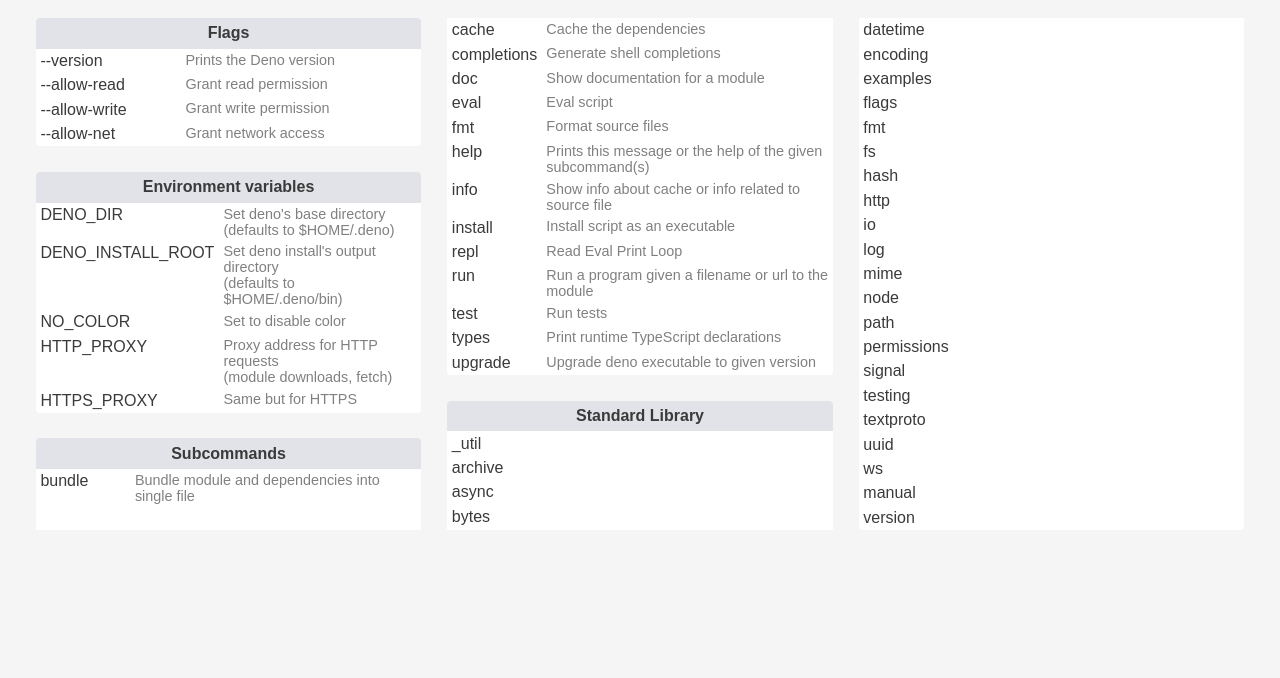
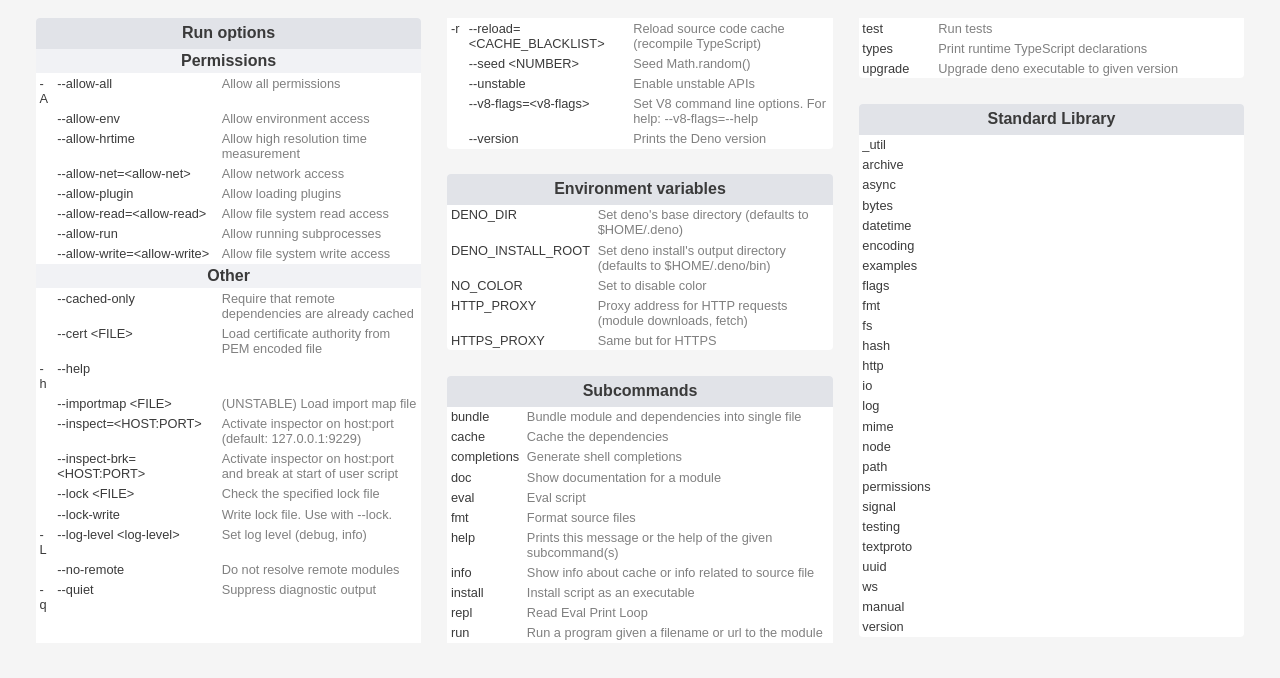
Before and after one commit to Droces/Deno-Cheat-Sheet, a plain HTML site: page index.html in a window 1280 px wide. Shown: the part 76-754 px from the top of the page. Drawn offline with Linux system fonts and the light colour scheme.

Commit message:
Added all run options

```diff
--- a/index.html
+++ b/index.html
@@ -36,6 +36,9 @@
             padding: 0.2em 0.3em;
         }
         th {
+            background: #f1f2f5;
+        }
+        thead th {
             background: #e1e3e8;
             padding-top: 0.4em;
             padding-bottom: 0.4em;
@@ -44,10 +47,10 @@
         }
         td {
             vertical-align: top;
+            font-size: 0.8em;
         }
-		td:nth-child(2) {
+        td:last-child {
             color: grey;
-			font-size: 0.9em;
         }
     </style>
 </head>
@@ -57,13 +60,35 @@
         <section>
             <table cellspacing="0">
                 <thead>
-					<tr><th colspan="2">Flags</th></tr>
+                    <tr><th colspan="3">Run options</th></tr>
                 </thead>
                 <tbody>
-					<tr><td>--version</td>				<td>Prints the Deno version</td></tr>
-					<tr><td>--allow-read</td>		<td>Grant read permission</td></tr>
-					<tr><td>--allow-write</td>		<td>Grant write permission</td></tr>
-					<tr><td>--allow-net</td>	<td>Grant network access</td></tr>
+                    <tr><th colspan="3">Permissions</th></tr>
+                    <tr><td>-A</td><td>--allow-all</td>                     <td>Allow all permissions</td></tr>
+                    <tr><td>  </td><td>--allow-env</td>                     <td>Allow environment access</td></tr>
+                    <tr><td>  </td><td>--allow-hrtime</td>                  <td>Allow high resolution time measurement</td></tr>
+                    <tr><td>  </td><td>--allow-net=&lt;allow-net&gt;</td>   <td>Allow network access</td></tr>
+                    <tr><td>  </td><td>--allow-plugin</td>                  <td>Allow loading plugins</td></tr>
+                    <tr><td>  </td><td>--allow-read=&lt;allow-read&gt;</td> <td>Allow file system read access</td></tr>
+                    <tr><td>  </td><td>--allow-run</td>                     <td>Allow running subprocesses</td></tr>
+                    <tr><td>  </td><td>--allow-write=&lt;allow-write&gt;</td><td>Allow file system write access</td></tr>
+                    <tr><th colspan="3">Other</th></tr>
+                    <tr><td>  </td><td>--cached-only</td>                   <td>Require that remote dependencies are already cached</td></tr>
+                    <tr><td>  </td><td>--cert &lt;FILE&gt;</td>             <td>Load certificate authority from PEM encoded file</td></tr>
+                    <tr><td>-h</td><td>--help</td><td></td></tr>
+                    <tr><td>  </td><td>--importmap &lt;FILE&gt;</td>        <td>(UNSTABLE) Load import map file</td></tr>
+                    <tr><td>  </td><td>--inspect=&lt;HOST:PORT&gt;</td>     <td>Activate inspector on host:port (default: 127.0.0.1:9229)</td></tr>
+                    <tr><td>  </td><td>--inspect-brk=&lt;HOST:PORT&gt;</td> <td>Activate inspector on host:port and break at start of user script</td></tr>
+                    <tr><td>  </td><td>--lock &lt;FILE&gt;</td>             <td>Check the specified lock file</td></tr>
+                    <tr><td>  </td><td>--lock-write </td>                   <td>Write lock file. Use with --lock.</td></tr>
+                    <tr><td>-L</td><td>--log-level &lt;log-level&gt;</td>   <td>Set log level (debug, info)</td></tr>
+                    <tr><td>  </td><td>--no-remote</td>                     <td>Do not resolve remote modules</td></tr>
+                    <tr><td>-q</td><td>--quiet </td>                        <td>Suppress diagnostic output</td></tr>
+                    <tr><td>-r</td><td>--reload=&lt;CACHE_BLACKLIST&gt;</td><td>Reload source code cache (recompile TypeScript)</td></tr>
+                    <tr><td>  </td><td>--seed &lt;NUMBER&gt;</td>           <td>Seed Math.random()</td></tr>
+                    <tr><td>  </td><td>--unstable </td>                     <td>Enable unstable APIs</td></tr>
+                    <tr><td>  </td><td>--v8-flags=&lt;v8-flags&gt;</td>     <td>Set V8 command line options. For help: --v8-flags=--help</td></tr>
+                    <tr><td>  </td><td>--version</td>                       <td>Prints the Deno version</td></tr>
                 </tbody>
             </table>
         </section>
@@ -115,31 +140,31 @@
                     <tr><th colspan="2">Standard Library</th></tr>
                 </thead>
                 <tbody>
-					<tr><td>_util</td>			<td></td></tr>
-					<tr><td>archive</td>		<td></td></tr>
-					<tr><td>async</td>			<td></td></tr>
-					<tr><td>bytes</td>			<td></td></tr>
-					<tr><td>datetime</td>		<td></td></tr>
-					<tr><td>encoding</td>		<td></td></tr>
-					<tr><td>examples</td>		<td></td></tr>
-					<tr><td>flags</td>			<td></td></tr>
-					<tr><td>fmt</td>			<td></td></tr>
-					<tr><td>fs</td>				<td></td></tr>
-					<tr><td>hash</td>			<td></td></tr>
-					<tr><td>http</td>			<td></td></tr>
-					<tr><td>io</td>				<td></td></tr>
-					<tr><td>log</td>			<td></td></tr>
-					<tr><td>mime</td>			<td></td></tr>
-					<tr><td>node</td>			<td></td></tr>
-					<tr><td>path</td>			<td></td></tr>
-					<tr><td>permissions</td>	<td></td></tr>
-					<tr><td>signal</td>			<td></td></tr>
-					<tr><td>testing</td>		<td></td></tr>
-					<tr><td>textproto</td>		<td></td></tr>
-					<tr><td>uuid</td>			<td></td></tr>
-					<tr><td>ws</td>				<td></td></tr>
-					<tr><td>manual</td>			<td></td></tr>
-					<tr><td>version</td>		<td></td></tr>
+                    <tr><td>_util</td>          <td></td></tr>
+                    <tr><td>archive</td>        <td></td></tr>
+                    <tr><td>async</td>          <td></td></tr>
+                    <tr><td>bytes</td>          <td></td></tr>
+                    <tr><td>datetime</td>       <td></td></tr>
+                    <tr><td>encoding</td>       <td></td></tr>
+                    <tr><td>examples</td>       <td></td></tr>
+                    <tr><td>flags</td>          <td></td></tr>
+                    <tr><td>fmt</td>            <td></td></tr>
+                    <tr><td>fs</td>             <td></td></tr>
+                    <tr><td>hash</td>           <td></td></tr>
+                    <tr><td>http</td>           <td></td></tr>
+                    <tr><td>io</td>             <td></td></tr>
+                    <tr><td>log</td>            <td></td></tr>
+                    <tr><td>mime</td>           <td></td></tr>
+                    <tr><td>node</td>           <td></td></tr>
+                    <tr><td>path</td>           <td></td></tr>
+                    <tr><td>permissions</td>    <td></td></tr>
+                    <tr><td>signal</td>         <td></td></tr>
+                    <tr><td>testing</td>        <td></td></tr>
+                    <tr><td>textproto</td>      <td></td></tr>
+                    <tr><td>uuid</td>           <td></td></tr>
+                    <tr><td>ws</td>             <td></td></tr>
+                    <tr><td>manual</td>         <td></td></tr>
+                    <tr><td>version</td>        <td></td></tr>
                 </tbody>
             </table>
         </section>
```
Lines whose indentation alone changed are shown as unchanged.
